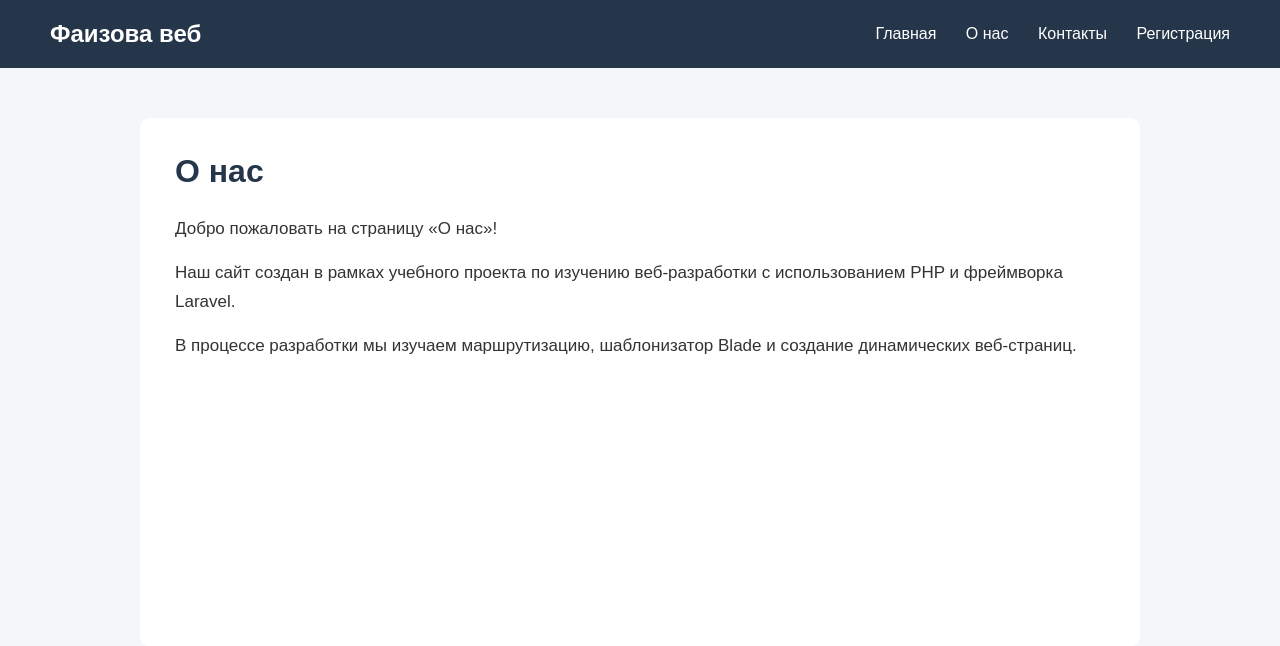
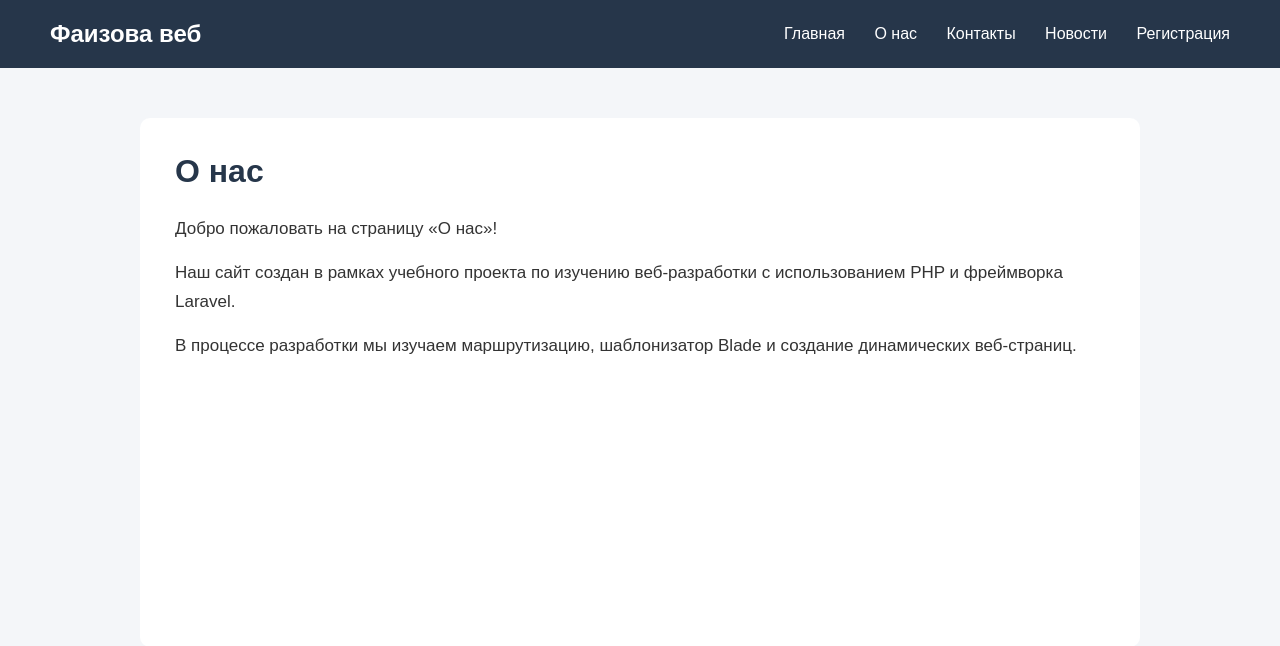
Before and after one commit to vvfv1/Laravel-labs, a Laravel app: page /about in a window 1280 px wide. Shown: the top 646 px of the page. Run offline with Laravel 10, Linux system fonts and the light colour scheme.

Commit message:
Lab 5: Add news link to main menu

```diff
--- a/resources/views/layouts/app.blade.php
+++ b/resources/views/layouts/app.blade.php
@@ -1,3 +1,4 @@
+
 <!DOCTYPE html>
 <html lang="ru">
 <head>
@@ -92,6 +93,7 @@
                 <a href="{{ route('home') }}">Главная</a>
                 <a href="{{ route('about') }}">О нас</a>
                 <a href="{{ route('contacts') }}">Контакты</a>
+                <a href="{{ route('articles.index') }}">Новости</a>
                 <a href="{{ url('/signin') }}">Регистрация</a>
             </div>
         </nav>
```
